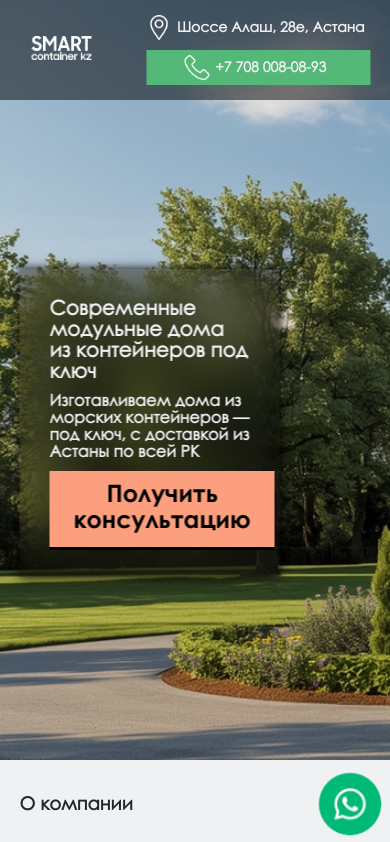
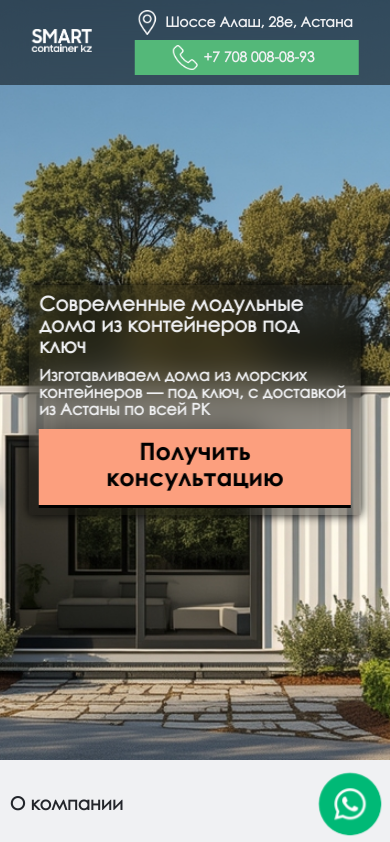
Before and after one commit to Eizza/smartcontainer.github.io, a plain HTML site: page index.html in a window 390 px wide. Shown: the top 842 px of the page. Drawn offline with Linux system fonts and the light colour scheme.

Commit message:
Add files via upload

```diff
--- a/style500.css
+++ b/style500.css
@@ -1,6 +1,6 @@
 @media screen and (max-width: 1000px) {
   .w75 {
-    width: 90vw;
+    width: 95vw;
   }
 }
 @media screen and (max-width: 750px){
@@ -8,19 +8,36 @@
     position: relative;
     padding: 5px 0;
   }
+  .menu {
+    justify-content: space-around;
+  }
+  .menu *{
+    /*border: 1px solid #000;*/
+
+  }
   .menu .head{
     display: block;
-    align-items: center;
   }
   .cont1 {
-    margin: 10px 0vw;
+    margin: 5px 0vw;
     justify-content: center;
   }
   .logo {
-    margin: 20%;
-    transform: translate(0, 0%);
-    }
+  }
   .container_img{
     display: none;
   }
+  .head2 {
+    margin: 200px 50%;
+    padding: 10px;
+    width: 80vw;
+    transform: translate(-50%, 0);
+  }
+  .bg {
+  position: absolute;
+  /*height: 100%;*/
+  margin: 0 50%;
+  /*z-index: -5;*/
+  transform: translate(-50%, 0);
 }
+}
```
